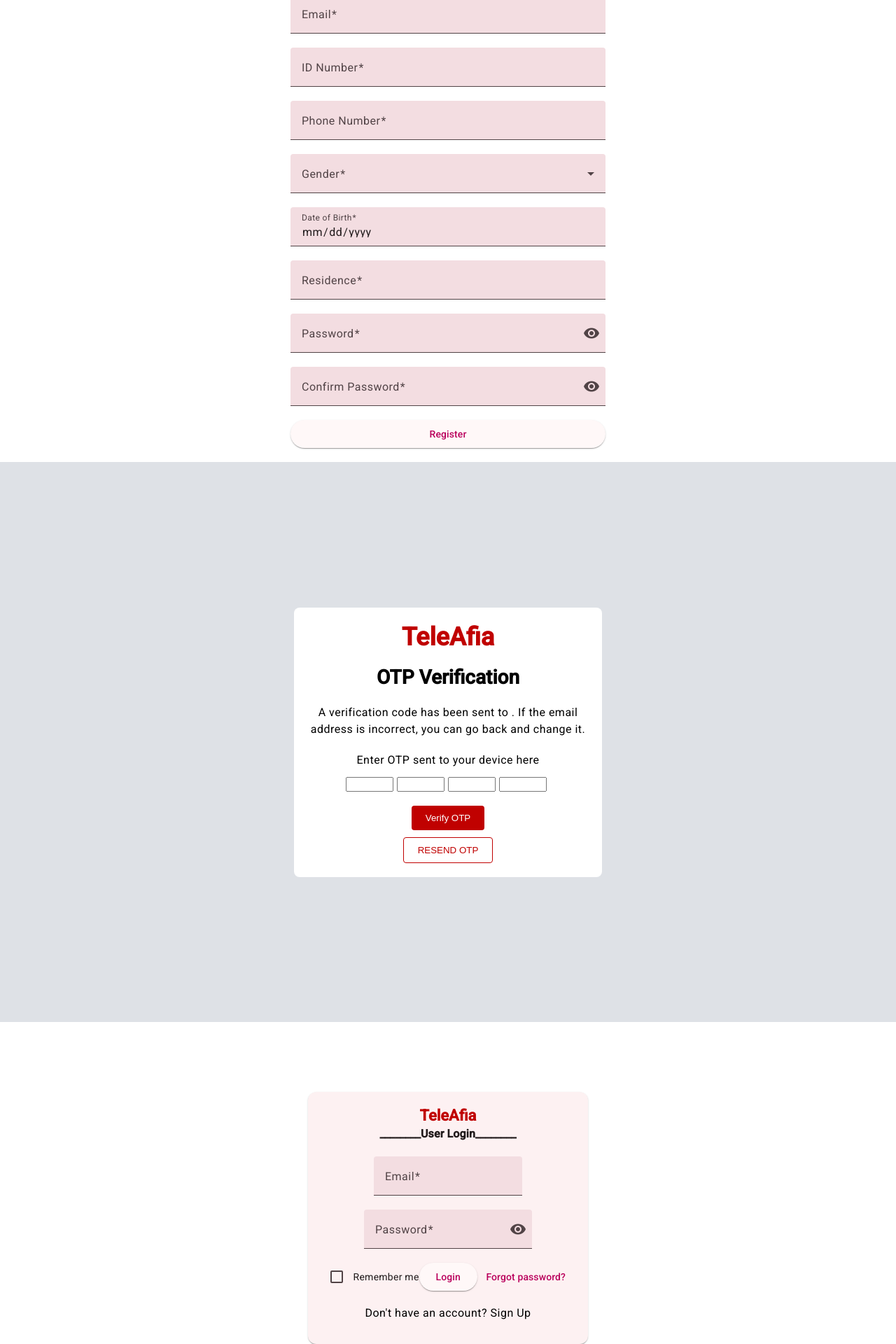
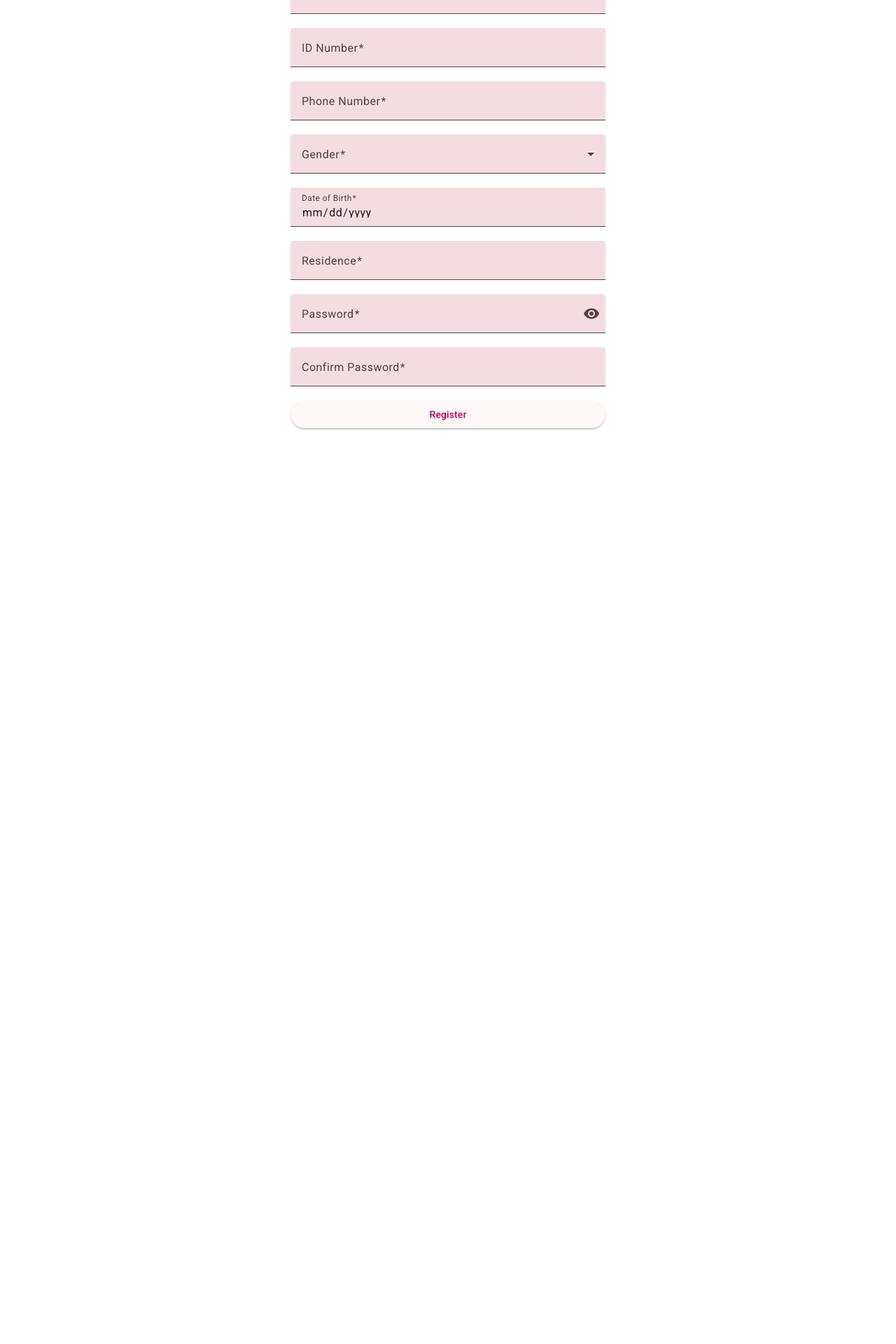
Before and after one commit to Kirathe259/Teleafia-Frontend, an Angular app: page /signup in a window 1280 px wide. Shown: the part 290-2210 px from the top of the page at 70% size. After the commit the page ends 922 px from the top, so only its background shows below. Built offline with nearby package versions, Linux system fonts and the light colour scheme.

Commit message:
Added 404 page

```diff
--- a/src/app/app.component.html
+++ b/src/app/app.component.html
@@ -1,4 +1,2 @@
-<h1>{{title}}</h1>
-<app-sign-up></app-sign-up>
-<app-verify-otp></app-verify-otp>
-<app-login></app-login>
+
+<router-outlet></router-outlet>
--- a/src/app/app.component.ts
+++ b/src/app/app.component.ts
@@ -3,11 +3,12 @@
 import { SignUpComponent } from './signup/signup.component';
 import { VerifyOtpComponent } from './otp-verification/otp-verification.component';
 import { LoginComponent } from './login/login.component';
+import { PageNotFoundComponent } from './page-not-found/page-not-found.component';
 
 @Component({
   selector: 'app-root',
   standalone: true,
-  imports: [RouterOutlet, SignUpComponent, VerifyOtpComponent, LoginComponent],
+  imports: [RouterOutlet, SignUpComponent, VerifyOtpComponent, LoginComponent, PageNotFoundComponent],
   templateUrl: './app.component.html',
   styleUrl: './app.component.css'
 })
--- /dev/null
+++ b/src/app/page-not-found/page-not-found.component.html
@@ -0,0 +1,3 @@
+<h1>Page Not Found</h1>
+<p>We're sorry, but the page you're looking for doesn't exist.</p>
+<a routerLink="/">Go back to the homepage</a>
--- a/src/app/signup/signup.component.html
+++ b/src/app/signup/signup.component.html
@@ -45,7 +45,7 @@
     <mat-form-field appearance="fill" class="full-width">
       <mat-label>Password</mat-label>
       <input matInput [type]="showPassword ? 'text' : 'password'" formControlName="password" required>
-      <button mat-icon-button matSuffix (click)="togglePasswordVisibility()" [attr.aria-label]="'Hide password'" [attr.aria-pressed]="showPassword">
+      <button mat-icon-button matSuffix (click)="togglePasswordVisibility()" [attr.aria-label]="showPassword ? 'Hide password' : 'Show password'" [attr.aria-pressed]="showPassword">
         <mat-icon>{{showPassword ? 'visibility_off' : 'visibility'}}</mat-icon>
       </button>
     </mat-form-field>
@@ -53,9 +53,7 @@
     <mat-form-field appearance="fill" class="full-width">
       <mat-label>Confirm Password</mat-label>
       <input matInput [type]="showPassword ? 'text' : 'password'" formControlName="confirmPassword" required>
-      <button mat-icon-button matSuffix (click)="togglePasswordVisibility()" [attr.aria-label]="'Hide password'" [attr.aria-pressed]="showPassword">
-        <mat-icon>{{showPassword ? 'visibility_off' : 'visibility'}}</mat-icon>
-      </button>
+      <!-- Optionally, add a separate toggle button or leave as-is -->
     </mat-form-field>
 
     <button mat-raised-button color="primary" type="submit" class="full-width">Register</button>
```
Also changed, not shown: src/app/app.routes.ts (+5 -3 lines), src/app/page-not-found/page-not-found.component.ts (added, +12 -0 lines), src/app/page-not-found/page-not-found.component.css (added), 1 other file (tests, documents, lock files or other folders).
